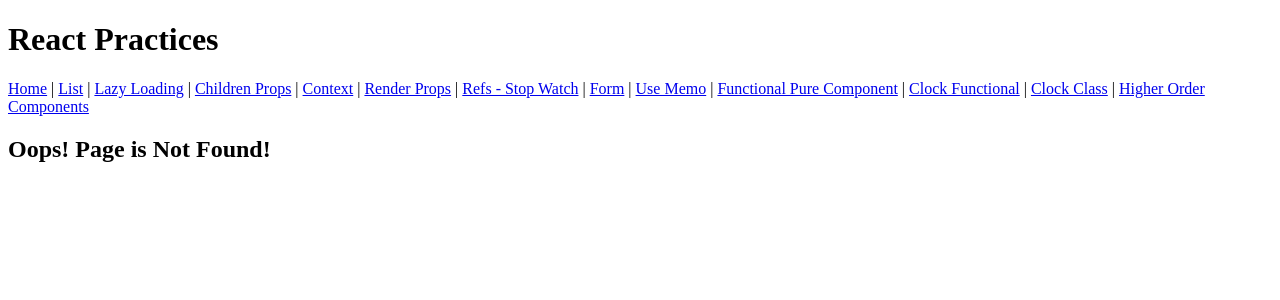
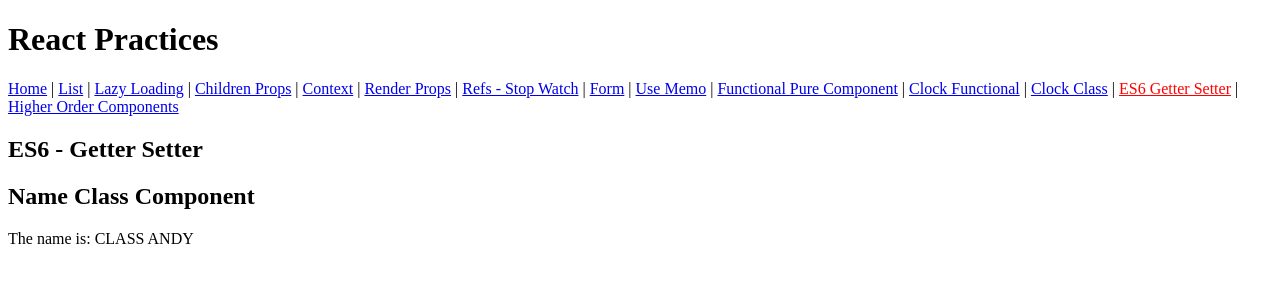
Before and after one commit to andyyusydney/react-practices, a React app: page /es6/getterSetter in a window 1280 px wide. Shown: the top 300 px of the page. Built offline with nearby package versions, Linux system fonts and the light colour scheme.

Commit message:
- created Name component which used Getter Setter class

```diff
--- /dev/null
+++ b/src/concepts/es6/GetterSetter.class.ts
@@ -0,0 +1,15 @@
+export default class Name {
+	private __name: string
+
+	constructor(name: string) {
+		this.name = name
+	}
+
+	get name() {
+		return this.__name.toUpperCase()
+	}
+
+	set name(name) {
+		this.__name = `Class ${name}`
+	}
+}
--- /dev/null
+++ b/src/concepts/es6/NameComponent.tsx
@@ -0,0 +1,17 @@
+import * as React from 'react'
+import Name from './GetterSetter.class'
+
+interface INameClassComponent {
+	name: string
+}
+const NameClassComponent = (props: INameClassComponent) => {
+	const nameObj = new Name(props.name)
+	return (
+		<>
+		<h2>Name Class Component</h2>
+		<p>The name is: {nameObj.name}</p>
+		</>
+	)
+}
+
+export default NameClassComponent
--- a/src/index.tsx
+++ b/src/index.tsx
@@ -7,6 +7,7 @@
   BrowserRouter as Router,
 } from "react-router-dom";
 import NotFoundPage from "./common/NotFoundPage";
+import NameClassComponent from "./concepts/es6/NameComponent";
 import FormComponent from "./concepts/form/FormComponent";
 import FunctionalPureParentComponent from "./concepts/hoc/FunctionalPureParentComponent";
 import UseMemoComponent from "./concepts/hooks/UseMemoComponent";
@@ -112,12 +113,13 @@
           children: [
             {
               path: "/hoc/functionalPureComponent",
-				  element: <FunctionalPureParentComponent />
-			  }
-		  ]
+              element: <FunctionalPureParentComponent />,
+            },
+          ],
         },
         {
-			path: "/state", element: (
+          path: "/state",
+          element: (
             <>
               <h2>React State - Clock</h2>
               <Outlet />
@@ -125,14 +127,30 @@
           ),
           children: [
             {
-					path: "/state/clockFunctional", element: <Clock />
+              path: "/state/clockFunctional",
+              element: <Clock />,
             },
             {
-					path: "/state/clockClass", element: <ClockClass />
-				}
-			]
+              path: "/state/clockClass",
+              element: <ClockClass />,
             },
-
+          ],
+        },
+        {
+          path: "/es6",
+          element: (
+            <>
+              <h2>ES6 - Getter Setter</h2>
+              <Outlet />
+            </>
+          ),
+          children: [
+            {
+              path: "/es6/getterSetter",
+              element: <NameClassComponent name="Andy" />,
+            },
+          ],
+        },
         { path: "*", element: <NotFoundPage /> },
       ],
     },
@@ -172,6 +190,8 @@
         {" | "}
         <NavLink to="/state/clockClass">Clock Class</NavLink>
         {" | "}
+        <NavLink to="/es6/getterSetter">ES6 Getter Setter</NavLink>
+        {" | "}
         <NavLink to="/hoc">Higher Order Components</NavLink>
       </nav>
       <section>
```
Lines whose indentation alone changed are shown as unchanged.
